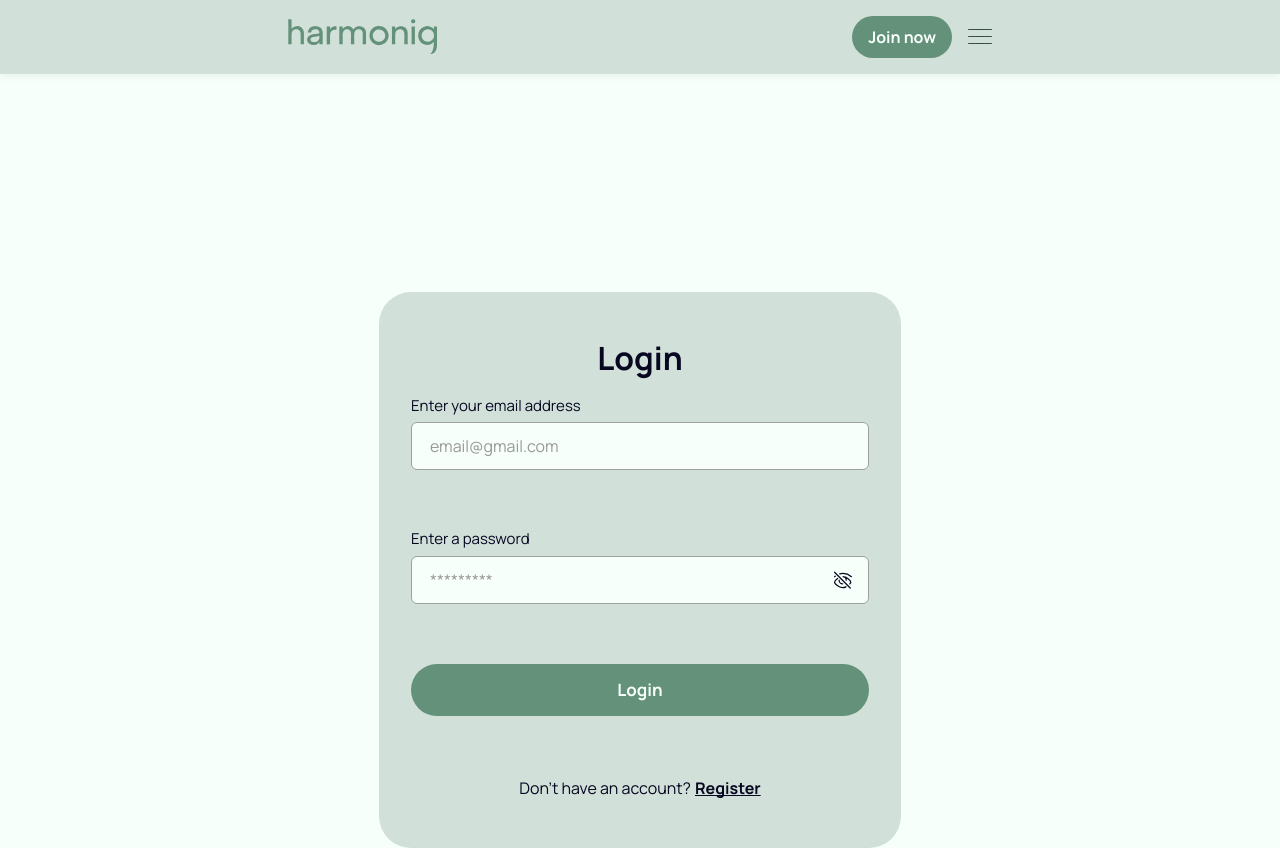
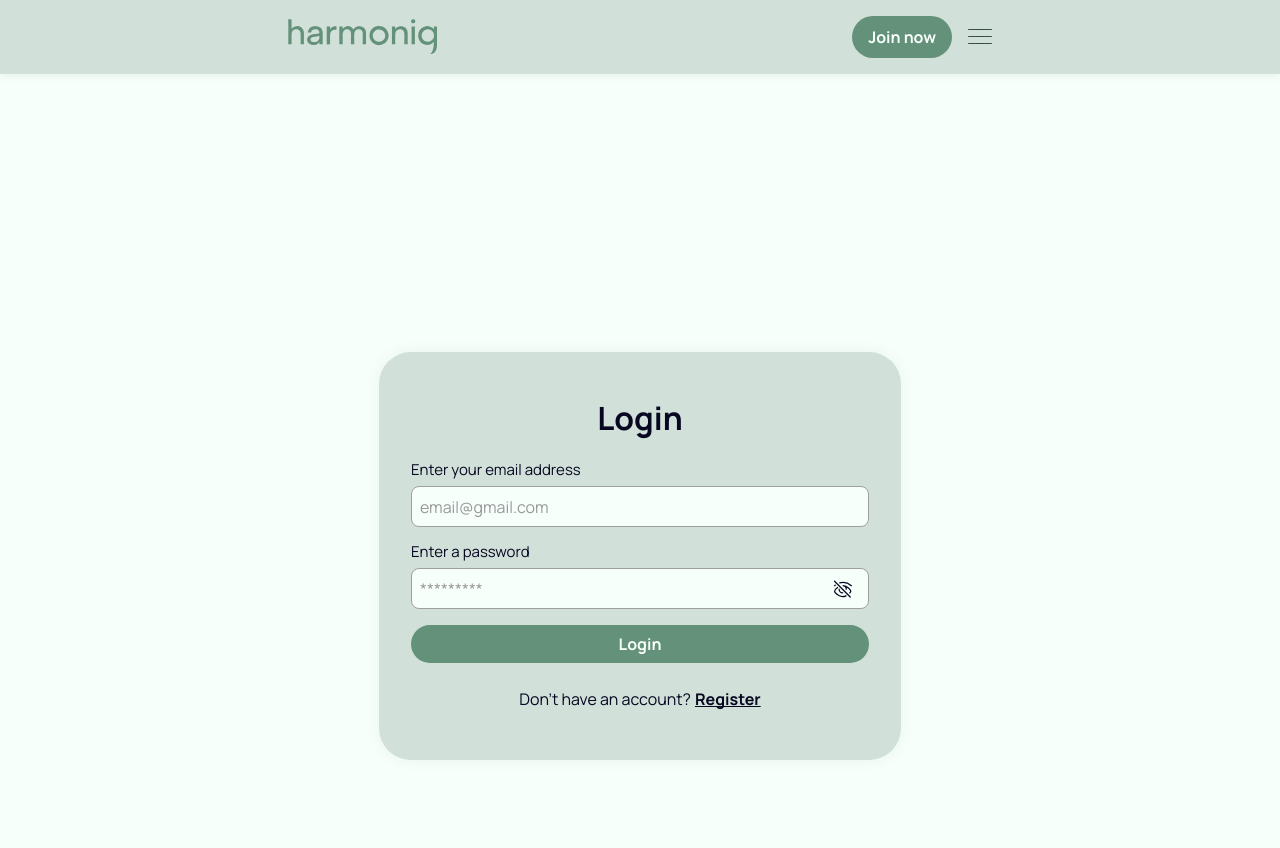
Before and after one commit to PushEaxVK/mindflow-frontend, a React (Vite) app: page /login in a window 1280 px wide. Shown: the top 848 px of the page. Built offline with nearby package versions, Linux system fonts and the light colour scheme; no server answers.

Commit message:
Feature/auth login (#40)
* draft

* fixed use of refreshtoken for auth

* pull requests file update

* refresh req logic fixed

```diff
--- a/src/components/App/App.jsx
+++ b/src/components/App/App.jsx
@@ -1,6 +1,9 @@
 import { useDispatch, useSelector } from 'react-redux';
 import { useEffect, lazy, Suspense } from 'react';
-import { selectIsRefreshing } from '../../redux/auth/selectors';
+import {
+  selectIsRefreshing,
+  selectIsLoggedIn,
+} from '../../redux/auth/selectors';
 import { refreshUser } from '../../redux/auth/operations';
 import { Route, Routes } from 'react-router-dom';
 import { RestrictedRoute } from '../RestrictedRoute';
@@ -42,12 +45,21 @@ const NotFound = lazy(() => import('../../pages/NotFound/NotFound'));
 const App = () => {
   const dispatch = useDispatch();
   const isRefreshing = useSelector(selectIsRefreshing);
+  const isLoggedIn = useSelector(selectIsLoggedIn);
 
   useEffect(() => {
-    dispatch(refreshUser());
-  }, [dispatch]);
+    const hasSessionCookies = document.cookie.includes('refreshToken');
 
-  return isRefreshing ? null : (
+    if (hasSessionCookies && !isLoggedIn) {
+      dispatch(refreshUser());
+    }
+  }, [dispatch, isLoggedIn]);
+
+  if (isRefreshing) {
+    return <Loader />;
+  }
+
+  return (
     <Suspense fallback={<Loader />}>
       <Routes>
         <Route path="/" element={<Layout />}>
--- a/src/components/Container/Container.module.css
+++ b/src/components/Container/Container.module.css
@@ -25,7 +25,8 @@
 
 @media only screen and (min-width: 1440px) {
   .container {
-    width: 1440px;
+    max-width: 1440px;
+    width: 100%;
     padding-left: 108px;
     padding-right: 108px;
   }
--- a/src/components/LoginForm/LoginForm.module.css
+++ b/src/components/LoginForm/LoginForm.module.css
@@ -1,26 +1,39 @@
 .wrapper {
-    max-width: 522px;
-    margin: 172px auto 0 auto;
+  width: 330px;
+  margin: 85px auto;
   padding: 48px 32px;
   background-color: var(--light-green);
   border-radius: 32px;
+  box-sizing: border-box;
+  box-shadow: 0 0 16px rgba(0, 0, 0, 0.05);
+  border: none;
+  transition: box-shadow 0.4s ease-out, transform 0.4s ease-out;
+  will-change: transform, box-shadow;
+  transform-style: preserve-3d;
+  backface-visibility: hidden;
 }
+
+.wrapper:hover {
+  box-shadow: 0 8px 32px rgba(0, 0, 0, 0.18), 0 0 32px rgba(234, 246, 239, 1);
+  transform: translateY(-8px);
+  filter: drop-shadow(0 2px 2px rgba(0, 0, 0, 0.1));
+}
+
 .form {
   display: flex;
   flex-direction: column;
-    gap: 20px;
+  gap: 16px;
   width: 100%;
 }
 
 .fieldWrapper {
   display: flex;
   flex-direction: column;
-    /* gap: 8px; */
-    margin-bottom: 16px;
+  position: relative; /* For absolute positioning of error containers */
 }
 
 .fieldWrapper:last-of-type {
-    margin-bottom: 27px;
+  margin-bottom: 35px;
 }
 
 .title {
@@ -29,8 +42,9 @@
   font-size: 32px;
   text-align: center;
   color: var(--black);
-    margin-bottom: 20px;
+  margin: 0 0 24px 0;
 }
+
 .label {
   font-family: var(--font-family);
   font-weight: 400;
@@ -41,9 +55,11 @@
 
 .field {
   width: 100%;
-    padding: 12px 16px;
+  max-width: 266px;
+  height: 41px;
+  padding: 8px;
   border: 1px solid var(--light-gray);
-    border-radius: 6px;
+  border-radius: 8px;
   font-size: 16px;
   transition: border-color 0.2s ease;
   box-sizing: border-box;
@@ -61,20 +77,25 @@
 }
 
 .errorContainer {
+  position: absolute;
+  top: 100%;
+  left: 0;
+  width: 100%;
   min-height: 20px;
   display: flex;
   align-items: flex-start;
+  z-index: 10;
 }
 
 .error {
   color: #e74c3c;
   font-size: 14px;
   line-height: 1.2;
-    /* margin-top: 4px; */
 }
 
 .submitButton {
-    width: 100%;
+  width: 266px;
+  height: 38px;
   padding: 8px;
   background-color: var(--green);
   color: var(--white);
@@ -84,7 +105,8 @@
   font-weight: 700;
   cursor: pointer;
   transition: background-color 0.2s ease;
-    margin-bottom: 20px;
+  margin-bottom: 8px;
+  box-sizing: border-box;
 }
 
 .submitButton:hover:not(:disabled) {
@@ -103,13 +125,13 @@
 
 .linkWrapper {
   text-align: center;
-    margin-top: 16px;
   font-size: 14px;
   font-family: var(--font-family);
   font-weight: 400;
   font-size: 16px;
   line-height: 155%;
   color: var(--black);
+  margin: 0;
 }
 
 .link {
@@ -162,14 +184,54 @@
   display: none;
 }
 
+/* Tablet styles */
 @media (min-width: 768px) {
-    .iconMobile { display: none; }
-    .iconTablet { display: block; }
+  .wrapper {
+    width: 522px;
+    margin: 232px auto 231px auto;
   }
 
+  .field {
+    max-width: 458px;
+  }
+
+  .submitButton {
+    width: 458px;
+  }
+
+  .label {
+    font-size: 15px;
+  }
+
+  .iconMobile {
+    display: none;
+  }
+  .iconTablet {
+    display: block;
+  }
+}
+
+/* Desktop styles */
 @media (min-width: 1440px) {
-    .iconTablet { display: none; }
-    .iconDesktop { display: block; }
+  .wrapper {
+    width: 392px;
+    margin: 172px auto 152px auto;
+  }
+
+  .field {
+    max-width: 328px;
+  }
+
+  .submitButton {
+    width: 328px;
+  }
+
+  .iconTablet {
+    display: none;
+  }
+  .iconDesktop {
+    display: block;
+  }
 }
 
 @media only screen and (max-width: 393px) {
@@ -187,22 +249,3 @@
     font-size: 15px;
   }
 }
-
-  @media only screen and (min-width: 768px) {
-    .form {
-      gap: 24px;
-    }
-
-    .field {
-      padding: 14px 18px;
-    }
-
-    .submitButton {
-      padding: 16px 18px;
-      font-size: 17px;
-    }
-
-    .label {
-      font-size: 15px;
-    }
-  }
--- a/src/services/api.js
+++ b/src/services/api.js
@@ -1,6 +1,8 @@
 import axios from 'axios';
 
 axios.defaults.baseURL = 'https://mindflow-backend-iwk7.onrender.com';
+axios.defaults.withCredentials = true;
+
 axios.defaults.withCredentials = true;
 
 export const setAuthHeader = (token) => {
```
Also changed, not shown: .pullrequests-list.txt (added), src/components/LoginForm/LoginForm.jsx (line endings or trailing spaces), src/redux/auth/slice.js (line endings or trailing spaces). Lines whose indentation alone changed are shown as unchanged.
